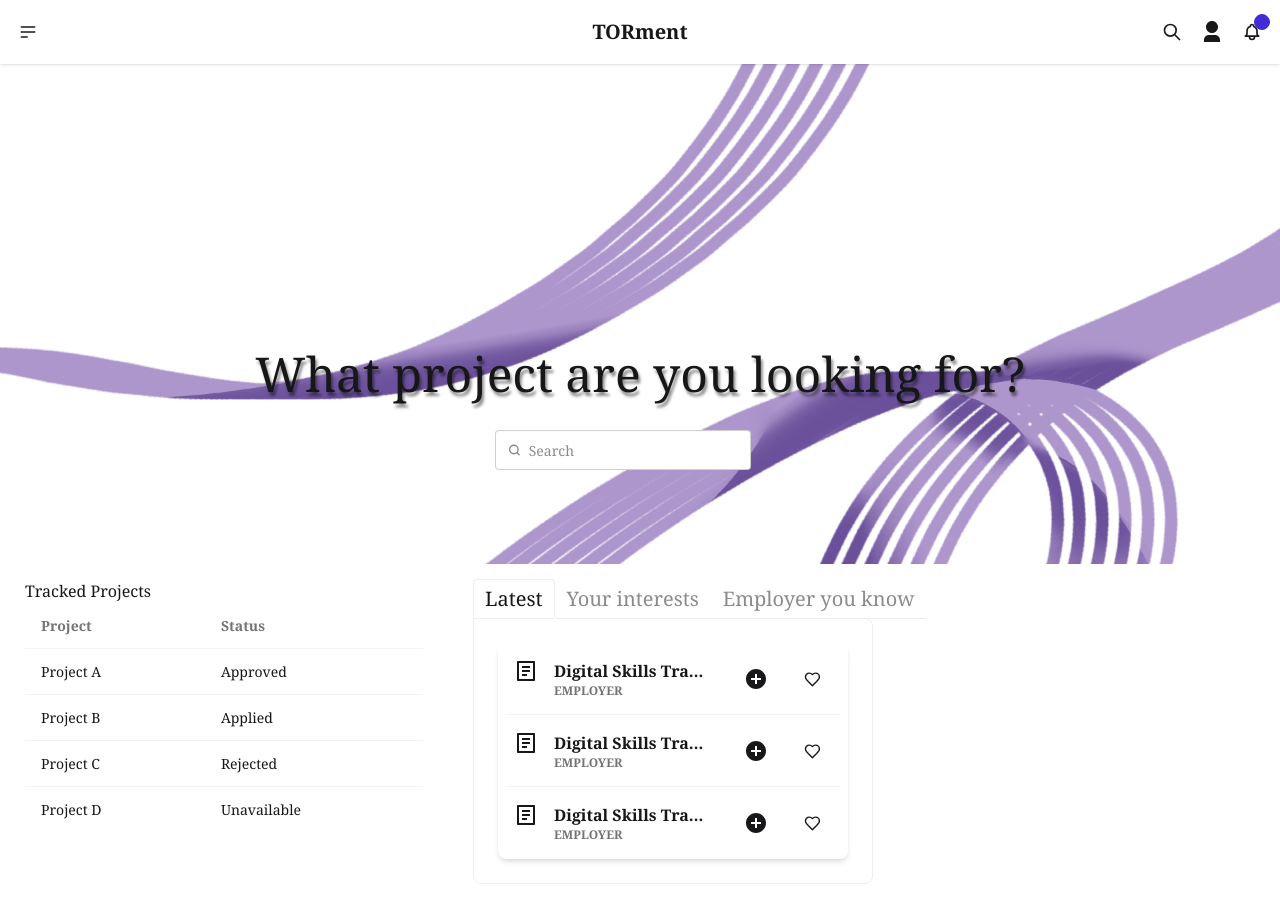
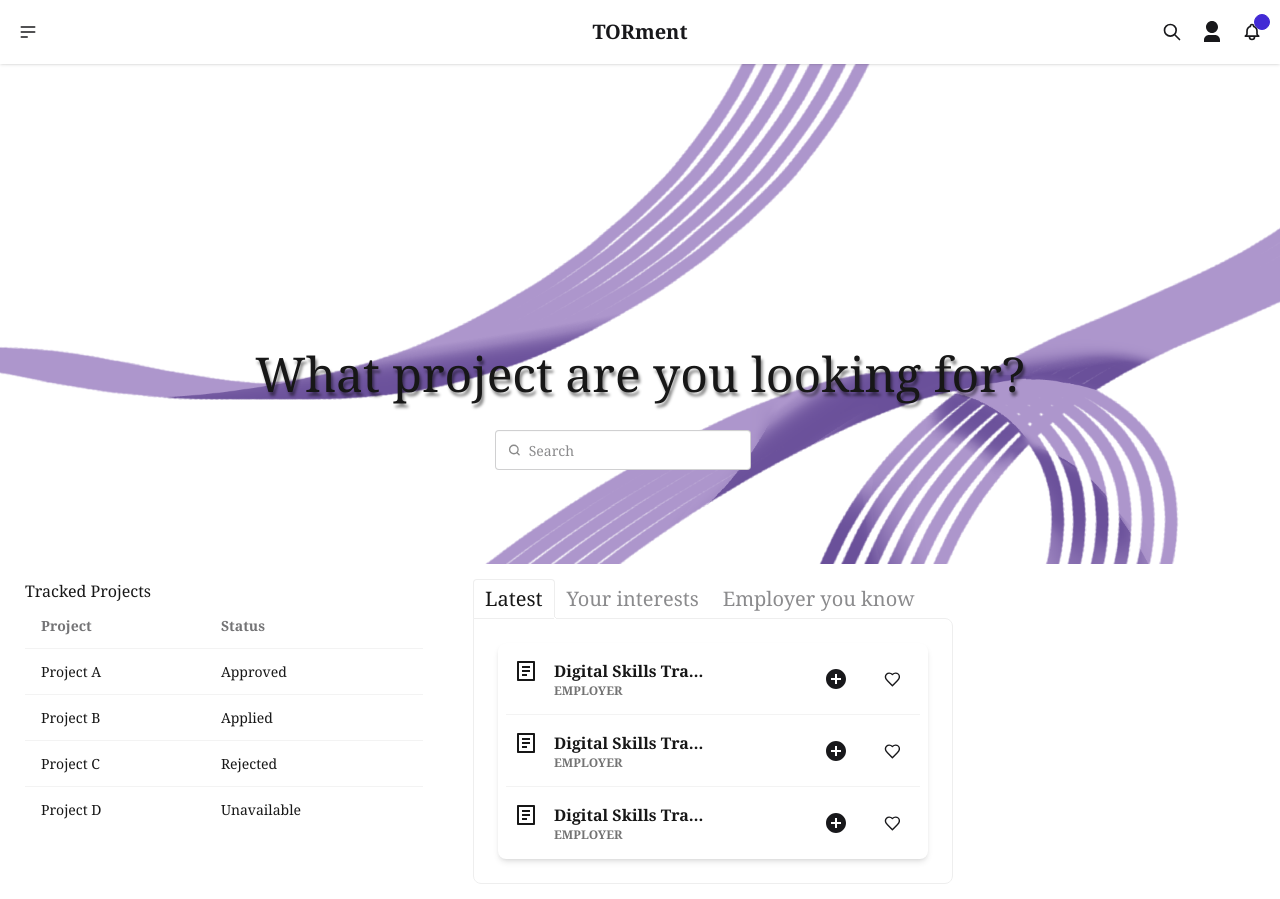
Before and after one commit to TORmax-KU/TORmax-Frontend, a Next.js app: page / in a window 1280 px wide. Built offline with nearby package versions, Linux system fonts and the light colour scheme.

Commit message:
Update ProjectListingsTabItem.tsx

```diff
--- a/component/HomePage/ProjectRecommendation/ProjectListingsTabItem.tsx
+++ b/component/HomePage/ProjectRecommendation/ProjectListingsTabItem.tsx
@@ -17,7 +17,7 @@ export default function ProjectListingTabItem({
             <input type="radio" name="my_tabs_2" className="tab" aria-label={label} defaultChecked={defaultChecked} style={{
                 fontSize: 20
             }} />
-            <div className="sticky start-0 tab-content max-w-100 border-base-300 bg-base-100 p-6">{children}</div>
+            <div className="sticky start-0 tab-content max-w-120 border-base-300 bg-base-100 p-6">{children}</div>
         </React.Fragment>
     )
 }
```
